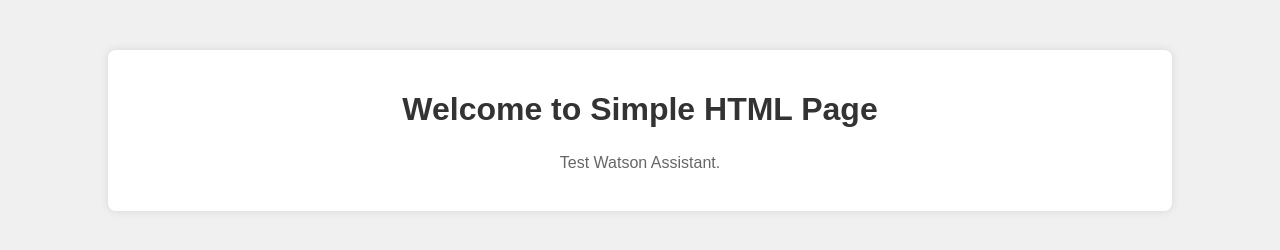
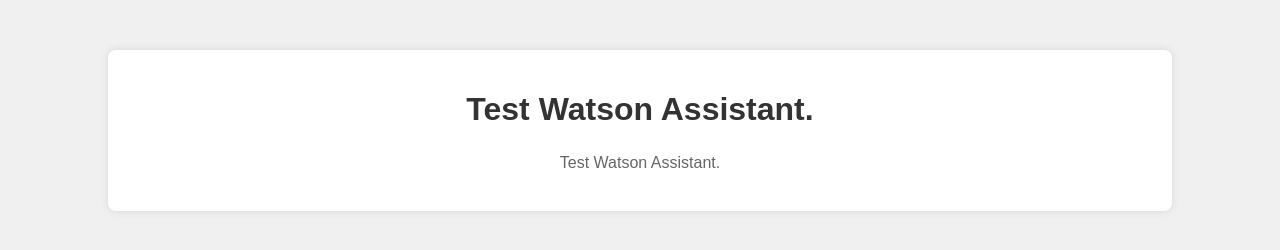
Before and after one commit to jdsar92/nginx-main, a plain HTML site: page site/index.html in a window 1280 px wide. Drawn offline with Linux system fonts and the light colour scheme.

Commit message:
Update index.html

```diff
--- a/site/index.html
+++ b/site/index.html
@@ -32,7 +32,7 @@
 </head>
 <body>
     <div class="container">
-        <h1>Welcome to Simple HTML Page</h1>
+        <h1>Test Watson Assistant.</h1>
         <p>Test Watson Assistant.</p>
     </div>
 
```
